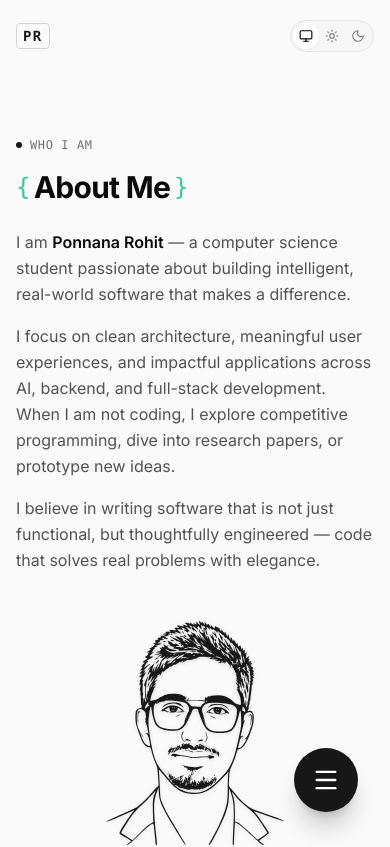
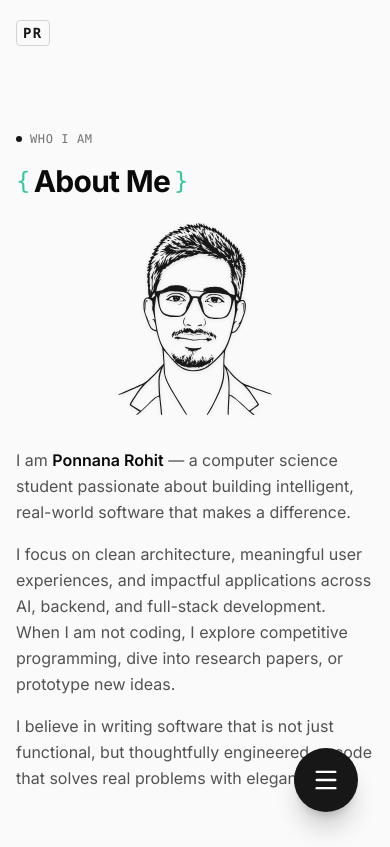
Before and after one commit to Rohit-96522/Portfolio, a React (Vite) app in the folder portfolio/: page /about in a window 390 px wide. Shown: the top 847 px of the page. Built offline with nearby package versions, Linux system fonts and the light colour scheme.

Commit message:
feat: add navigation components, theme hook, and about page

```diff
--- a/portfolio/src/components/MobileNavBubble.tsx
+++ b/portfolio/src/components/MobileNavBubble.tsx
@@ -1,6 +1,7 @@
 import { useState, useEffect } from 'react'
 import { Link, useLocation } from 'react-router-dom'
-import { Contact, Laptop, Paintbrush, Palette, Menu, X, Code2 } from 'lucide-react'
+import { Contact, Laptop, Paintbrush, Palette, Menu, X, Moon, Sun } from 'lucide-react'
+
 
 export function MobileNavBubble() {
   const [isOpen, setIsOpen] = useState(false)
@@ -72,7 +73,7 @@ export function MobileNavBubble() {
 
             return (
               <div
-                key={item.to}
+                key={item.label}
                 className="absolute top-0 left-0 w-full h-full flex items-center justify-center transition-all duration-500 ease-[cubic-bezier(0.34,1.56,0.64,1)]"
                 style={{
                   transform: isOpen ? `translate(${x}px, ${y}px) scale(1)` : `translate(0px, 0px) scale(0)`,
--- a/portfolio/src/components/Navbar.tsx
+++ b/portfolio/src/components/Navbar.tsx
@@ -73,7 +73,7 @@ export function Navbar({ themePreference, onSelectTheme }: NavbarProps) {
           })}
         </nav>
 
-        <div className="flex items-center gap-3">
+        <div className="hidden sm:flex items-center gap-3">
           <ThemeToggle themePreference={themePreference} onSelectTheme={onSelectTheme} />
         </div>
       </div>
--- a/portfolio/src/hooks/useTheme.ts
+++ b/portfolio/src/hooks/useTheme.ts
@@ -22,10 +22,16 @@ export function useTheme() {
 
   useEffect(() => {
     const mediaQuery = window.matchMedia('(prefers-color-scheme: dark)')
+    const mobileQuery = window.matchMedia('(max-width: 767px)')
 
     const applyTheme = (pref: ThemePreference) => {
-      const isDark =
+      let isDark =
         pref === 'dark' ? true : pref === 'light' ? false : mediaQuery.matches
+
+      // Force light mode on mobile screens
+      if (mobileQuery.matches) {
+        isDark = false
+      }
 
       setResolvedTheme(isDark ? 'dark' : 'light')
 
@@ -39,13 +45,16 @@ export function useTheme() {
     applyTheme(themePreference)
 
     const handleChange = () => {
-      if (themePreference === 'system') {
-        applyTheme('system')
-      }
+      applyTheme(themePreference)
     }
 
     mediaQuery.addEventListener('change', handleChange)
-    return () => mediaQuery.removeEventListener('change', handleChange)
+    mobileQuery.addEventListener('change', handleChange)
+
+    return () => {
+      mediaQuery.removeEventListener('change', handleChange)
+      mobileQuery.removeEventListener('change', handleChange)
+    }
   }, [themePreference])
 
   const setTheme = (pref: ThemePreference) => {
--- a/portfolio/src/pages/AboutPage.tsx
+++ b/portfolio/src/pages/AboutPage.tsx
@@ -47,8 +47,17 @@ export function AboutPage() {
           </div>
           <PageTitle
             title="About Me"
-            className="text-3xl sm:text-5xl font-bold tracking-tight text-neutral-950 dark:text-white mb-6"
+            className="text-3xl sm:text-5xl font-bold tracking-tight text-neutral-950 dark:text-white mb-6 md:mb-6"
           />
+
+          <div className="flex md:hidden mb-8 w-48 h-48 sm:w-64 sm:h-64 mx-auto items-center justify-center transition-transform hover:scale-[1.02] duration-500 group">
+            <img
+              src="/favicon.svg"
+              alt={portfolioData.personal.name}
+              className="w-full h-full object-contain dark:invert opacity-90 dark:opacity-50 drop-shadow-sm transition-transform duration-500 group-hover:scale-105 group-hover:-rotate-3"
+            />
+          </div>
+
           <div className="max-w-2xl space-y-4 text-base sm:text-lg text-neutral-600 dark:text-neutral-400 leading-relaxed">
             <p>
               I am{' '}
@@ -64,7 +73,7 @@ export function AboutPage() {
             </p>
           </div>
         </div>
-        <div className="shrink-0 w-56 h-56 sm:w-72 sm:h-72 md:w-80 md:h-80 lg:w-96 lg:h-96 xl:w-[26rem] xl:h-[26rem] mx-auto md:mx-0 flex items-center justify-center transition-transform hover:scale-[1.02] duration-500 group">
+        <div className="hidden md:flex shrink-0 w-56 h-56 sm:w-72 sm:h-72 md:w-80 md:h-80 lg:w-96 lg:h-96 xl:w-[26rem] xl:h-[26rem] mx-auto md:mx-0 items-center justify-center transition-transform hover:scale-[1.02] duration-500 group">
           <img
             src="/favicon.svg"
             alt={portfolioData.personal.name}
```
